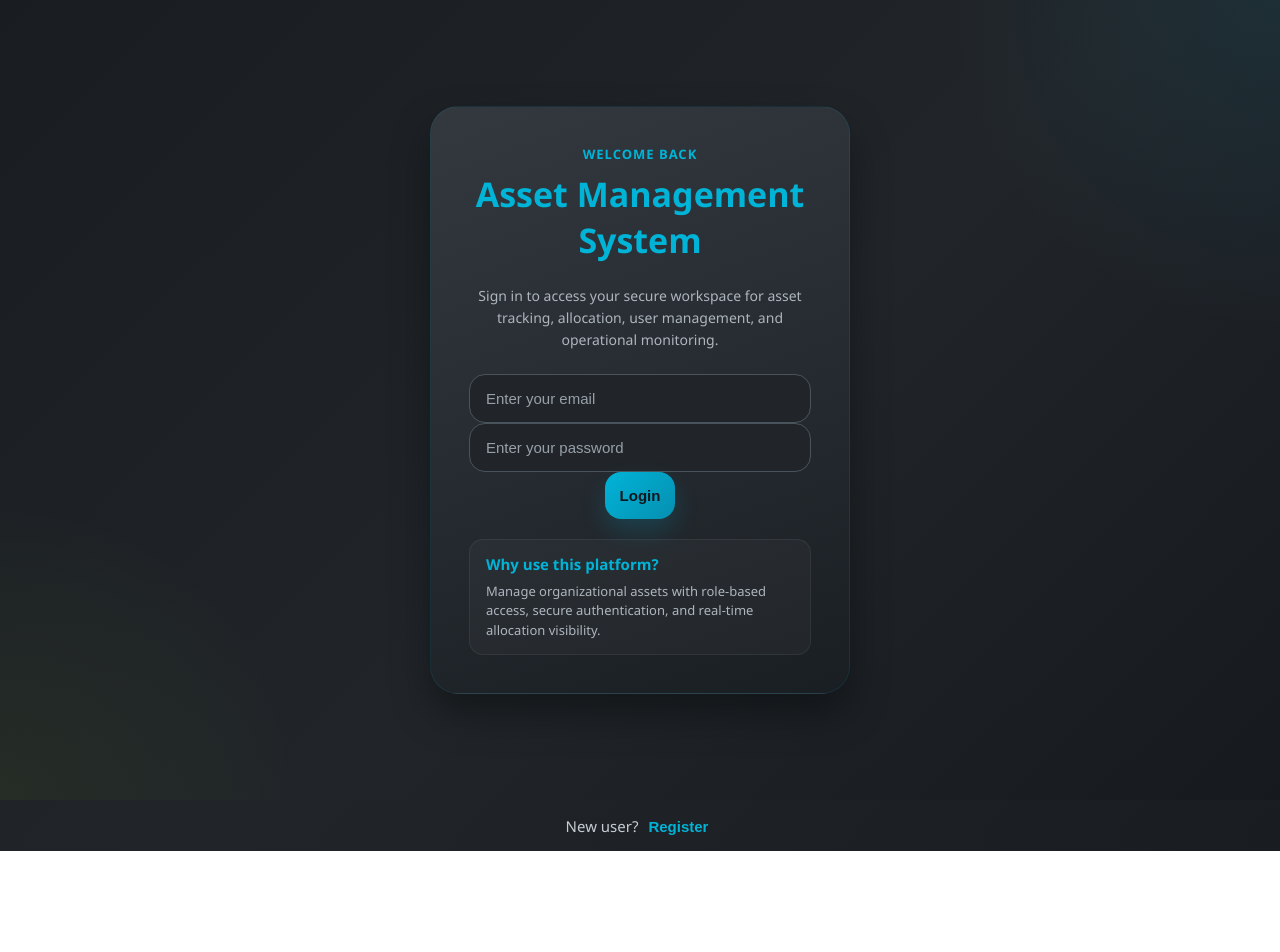
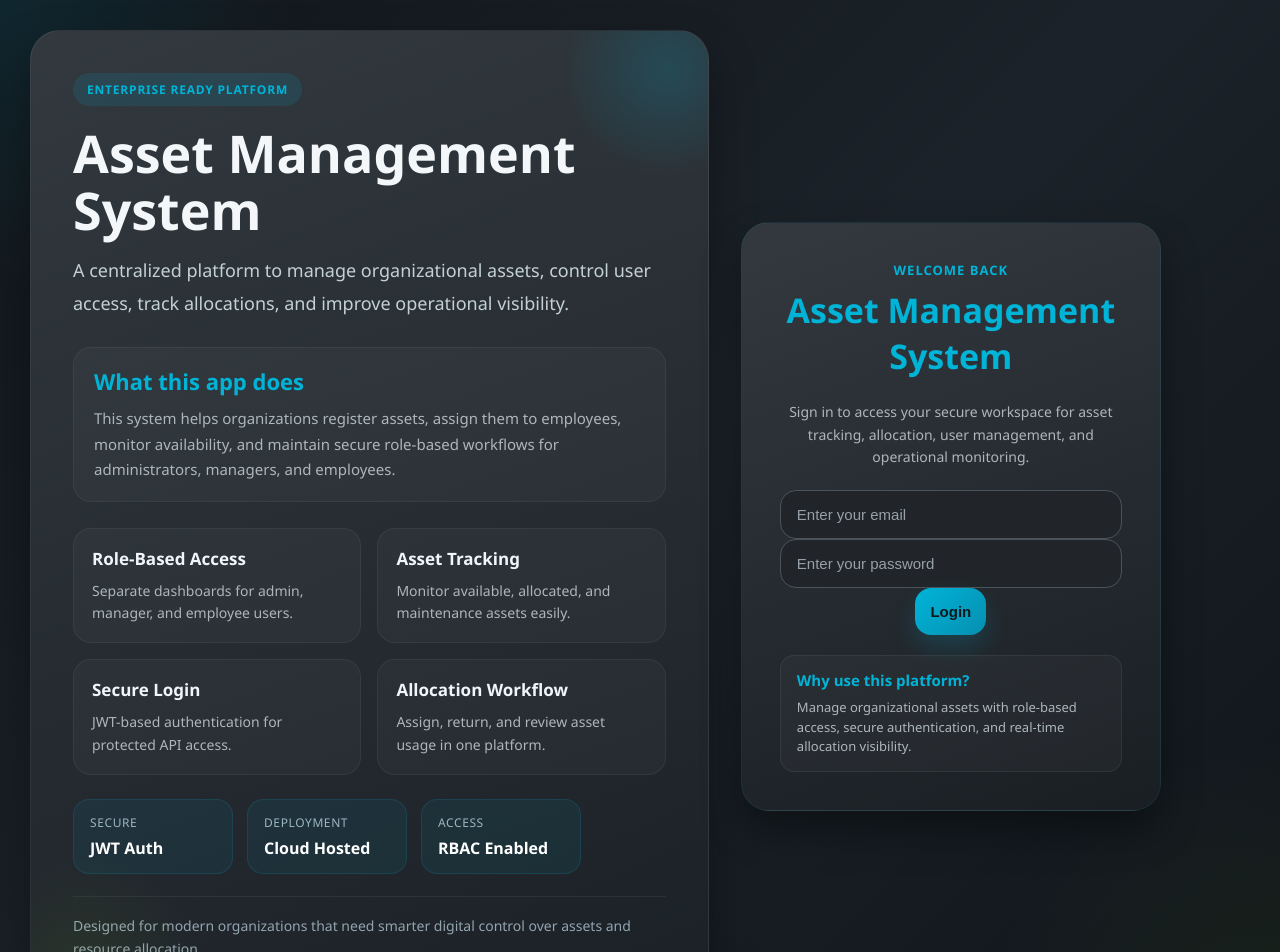
Before and after one commit to KKashayp/asset-management-system, a React (Create React App) app in the folder frontend/: page / in a window 1280 px wide. Shown: the top 952 px of the page. Before the commit the page ends 851 px from the top, so only its background shows below. Built offline with nearby package versions, Linux system fonts and the light colour scheme; no server answers.

Commit message:
enhance login and register page UI

```diff
--- a/frontend/src/App.css
+++ b/frontend/src/App.css
@@ -1048,3 +1048,218 @@ table tbody tr:hover td {
   line-height: 1.7;
   font-size: 14px;
 }
+
+.enhanced-login-page {
+  min-height: 100vh;
+  padding: 30px;
+  background:
+    radial-gradient(circle at top left, rgba(0, 180, 216, 0.10), transparent 18%),
+    radial-gradient(circle at bottom right, rgba(158, 240, 26, 0.06), transparent 18%),
+    linear-gradient(135deg, #11161b, #1b2229 50%, #10151a);
+}
+
+.login-layout {
+  min-height: calc(100vh - 60px);
+  display: grid;
+  grid-template-columns: 1.2fr 0.9fr;
+  gap: 32px;
+  align-items: center;
+  max-width: 1380px;
+  margin: 0 auto;
+}
+
+.login-hero-panel {
+  padding: 42px;
+  border-radius: 30px;
+  background:
+    linear-gradient(160deg, rgba(52, 58, 64, 0.96), rgba(27, 33, 39, 0.96));
+  border: 1px solid rgba(255, 255, 255, 0.07);
+  box-shadow: 0 22px 46px rgba(0, 0, 0, 0.34);
+  position: relative;
+  overflow: hidden;
+}
+
+.login-hero-panel::before {
+  content: "";
+  position: absolute;
+  top: -70px;
+  right: -70px;
+  width: 220px;
+  height: 220px;
+  border-radius: 50%;
+  background: radial-gradient(circle, rgba(0, 180, 216, 0.18), transparent 68%);
+  pointer-events: none;
+}
+
+.login-hero-panel::after {
+  content: "";
+  position: absolute;
+  bottom: -90px;
+  left: -70px;
+  width: 240px;
+  height: 240px;
+  border-radius: 50%;
+  background: radial-gradient(circle, rgba(158, 240, 26, 0.07), transparent 70%);
+  pointer-events: none;
+}
+
+.hero-badge {
+  display: inline-block;
+  margin-bottom: 18px;
+  padding: 8px 14px;
+  border-radius: 999px;
+  background: rgba(0, 180, 216, 0.12);
+  color: var(--accent-blue);
+  font-size: 12px;
+  font-weight: 800;
+  letter-spacing: 0.8px;
+  text-transform: uppercase;
+}
+
+.hero-title {
+  margin: 0 0 16px;
+  font-size: 52px;
+  line-height: 1.1;
+  color: #f3f7fa;
+  font-weight: 800;
+}
+
+.hero-subtitle {
+  margin: 0 0 28px;
+  max-width: 760px;
+  color: #c4d0d8;
+  font-size: 18px;
+  line-height: 1.8;
+}
+
+.hero-section {
+  margin-bottom: 26px;
+  padding: 18px 20px;
+  border-radius: 18px;
+  background: rgba(255, 255, 255, 0.03);
+  border: 1px solid rgba(255, 255, 255, 0.05);
+}
+
+.hero-section h3 {
+  margin: 0 0 10px;
+  color: var(--accent-blue);
+  font-size: 22px;
+}
+
+.hero-section p {
+  margin: 0;
+  color: var(--text-soft);
+  line-height: 1.7;
+  font-size: 15px;
+}
+
+.hero-feature-grid {
+  display: grid;
+  grid-template-columns: repeat(2, minmax(0, 1fr));
+  gap: 16px;
+  margin-bottom: 24px;
+}
+
+.hero-feature-card {
+  padding: 18px;
+  border-radius: 18px;
+  background: rgba(255, 255, 255, 0.03);
+  border: 1px solid rgba(255, 255, 255, 0.05);
+  transition: transform 0.2s ease, border-color 0.2s ease;
+}
+
+.hero-feature-card:hover {
+  transform: translateY(-2px);
+  border-color: rgba(0, 180, 216, 0.20);
+}
+
+.hero-feature-card h4 {
+  margin: 0 0 10px;
+  color: #f1f5f9;
+  font-size: 17px;
+}
+
+.hero-feature-card p {
+  margin: 0;
+  color: var(--text-soft);
+  line-height: 1.6;
+  font-size: 14px;
+}
+
+.hero-stats-row {
+  display: flex;
+  gap: 14px;
+  flex-wrap: wrap;
+  margin-bottom: 22px;
+}
+
+.hero-stat-box {
+  min-width: 160px;
+  padding: 14px 16px;
+  border-radius: 16px;
+  background: rgba(0, 180, 216, 0.08);
+  border: 1px solid rgba(0, 180, 216, 0.14);
+}
+
+.hero-stat-box span {
+  display: block;
+  color: #9ab6c2;
+  font-size: 12px;
+  margin-bottom: 6px;
+  text-transform: uppercase;
+  letter-spacing: 0.6px;
+}
+
+.hero-stat-box strong {
+  color: #ffffff;
+  font-size: 16px;
+}
+
+.hero-footer-note {
+  color: #93a4af;
+  font-size: 14px;
+  line-height: 1.6;
+  border-top: 1px solid rgba(255, 255, 255, 0.06);
+  padding-top: 18px;
+}
+
+@media (max-width: 1100px) {
+  .login-layout {
+    grid-template-columns: 1fr;
+  }
+
+  .login-hero-panel {
+    order: 2;
+  }
+
+  .login-card {
+    order: 1;
+    margin: 0 auto;
+  }
+
+  .hero-title {
+    font-size: 40px;
+  }
+}
+
+@media (max-width: 700px) {
+  .enhanced-login-page {
+    padding: 16px;
+  }
+
+  .login-hero-panel {
+    padding: 24px;
+  }
+
+  .hero-title {
+    font-size: 32px;
+  }
+
+  .hero-feature-grid {
+    grid-template-columns: 1fr;
+  }
+
+  .hero-subtitle {
+    font-size: 15px;
+  }
+}
--- a/frontend/src/pages/LoginPage.js
+++ b/frontend/src/pages/LoginPage.js
@@ -49,13 +49,76 @@ function LoginPage({ onLogin }) {
   };
 
   return (
-    <div className="login-page">
+    <div className="login-page enhanced-login-page">
+      <div className="login-layout">
+        <div className="login-hero-panel">
+          <div className="hero-badge">Enterprise Ready Platform</div>
+
+          <h1 className="hero-title">Asset Management System</h1>
+
+          <p className="hero-subtitle">
+            A centralized platform to manage organizational assets, control user
+            access, track allocations, and improve operational visibility.
+          </p>
+
+          <div className="hero-section">
+            <h3>What this app does</h3>
+            <p>
+              This system helps organizations register assets, assign them to
+              employees, monitor availability, and maintain secure role-based
+              workflows for administrators, managers, and employees.
+            </p>
+          </div>
+
+          <div className="hero-feature-grid">
+            <div className="hero-feature-card">
+              <h4>Role-Based Access</h4>
+              <p>Separate dashboards for admin, manager, and employee users.</p>
+            </div>
+
+            <div className="hero-feature-card">
+              <h4>Asset Tracking</h4>
+              <p>Monitor available, allocated, and maintenance assets easily.</p>
+            </div>
+
+            <div className="hero-feature-card">
+              <h4>Secure Login</h4>
+              <p>JWT-based authentication for protected API access.</p>
+            </div>
+
+            <div className="hero-feature-card">
+              <h4>Allocation Workflow</h4>
+              <p>Assign, return, and review asset usage in one platform.</p>
+            </div>
+          </div>
+
+          <div className="hero-stats-row">
+            <div className="hero-stat-box">
+              <span>Secure</span>
+              <strong>JWT Auth</strong>
+            </div>
+            <div className="hero-stat-box">
+              <span>Deployment</span>
+              <strong>Cloud Hosted</strong>
+            </div>
+            <div className="hero-stat-box">
+              <span>Access</span>
+              <strong>RBAC Enabled</strong>
+            </div>
+          </div>
+
+          <div className="hero-footer-note">
+            Designed for modern organizations that need smarter digital control
+            over assets and resource allocation.
+          </div>
+        </div>
+
         <div className="login-card auth-card-wide">
           <p className="auth-mini-title">Welcome Back</p>
           <h1>Asset Management System</h1>
           <p className="auth-description">
-          Sign in to access your secure workspace for asset tracking, allocation,
-          user management, and operational monitoring.
+            Sign in to access your secure workspace for asset tracking,
+            allocation, user management, and operational monitoring.
           </p>
 
           <form onSubmit={handleSubmit}>
@@ -89,6 +152,7 @@ function LoginPage({ onLogin }) {
           </div>
         </div>
       </div>
+    </div>
   );
 }
 
--- a/frontend/src/pages/RegisterPage.js
+++ b/frontend/src/pages/RegisterPage.js
@@ -54,13 +54,76 @@ function RegisterPage() {
   };
 
   return (
-    <div className="login-page">
+    <div className="login-page enhanced-login-page">
+      <div className="login-layout">
+        <div className="login-hero-panel">
+          <div className="hero-badge">Employee Access Portal</div>
+
+          <h1 className="hero-title">Create Your Account</h1>
+
+          <p className="hero-subtitle">
+            Register to access your personal asset workspace, review assigned
+            resources, and track allocation details securely from a centralized platform.
+          </p>
+
+          <div className="hero-section">
+            <h3>Why register?</h3>
+            <p>
+              Employee accounts allow users to monitor their assigned assets,
+              view allocation history, and stay connected to the organization’s
+              digital asset management workflow.
+            </p>
+          </div>
+
+          <div className="hero-feature-grid">
+            <div className="hero-feature-card">
+              <h4>View Assigned Assets</h4>
+              <p>Check which assets are currently allocated to your account.</p>
+            </div>
+
+            <div className="hero-feature-card">
+              <h4>Track Allocation History</h4>
+              <p>Review allocation dates, returns, and usage details.</p>
+            </div>
+
+            <div className="hero-feature-card">
+              <h4>Secure Access</h4>
+              <p>Use authenticated role-based access with protected sessions.</p>
+            </div>
+
+            <div className="hero-feature-card">
+              <h4>Cloud Availability</h4>
+              <p>Access your records from anywhere through the deployed platform.</p>
+            </div>
+          </div>
+
+          <div className="hero-stats-row">
+            <div className="hero-stat-box">
+              <span>Default Role</span>
+              <strong>Employee</strong>
+            </div>
+            <div className="hero-stat-box">
+              <span>Security</span>
+              <strong>JWT Enabled</strong>
+            </div>
+            <div className="hero-stat-box">
+              <span>Access Type</span>
+              <strong>Role Based</strong>
+            </div>
+          </div>
+
+          <div className="hero-footer-note">
+            Public registration creates an employee account. Elevated roles such
+            as manager and admin are assigned internally by authorized administrators.
+          </div>
+        </div>
+
         <div className="login-card auth-card-wide">
           <p className="auth-mini-title">Create Account</p>
           <h1>Join Asset Management System</h1>
           <p className="auth-description">
-          Register to access your employee portal and view assigned asset records
-          securely from anywhere.
+            Register to access your employee portal and manage your asset-related
+            information in a secure environment.
           </p>
 
           <form onSubmit={handleSubmit}>
@@ -96,9 +159,10 @@ function RegisterPage() {
           <div className="auth-note-box">
             <h4>Access model</h4>
             <p>
-            Public registration creates an employee account. Higher-level access
-            such as manager and admin is controlled internally by the system.
+              Self-registration is intended for employees. Manager and admin
+              accounts are controlled internally for security and governance.
             </p>
+          </div>
         </div>
       </div>
     </div>
```
Lines whose indentation alone changed are shown as unchanged.
